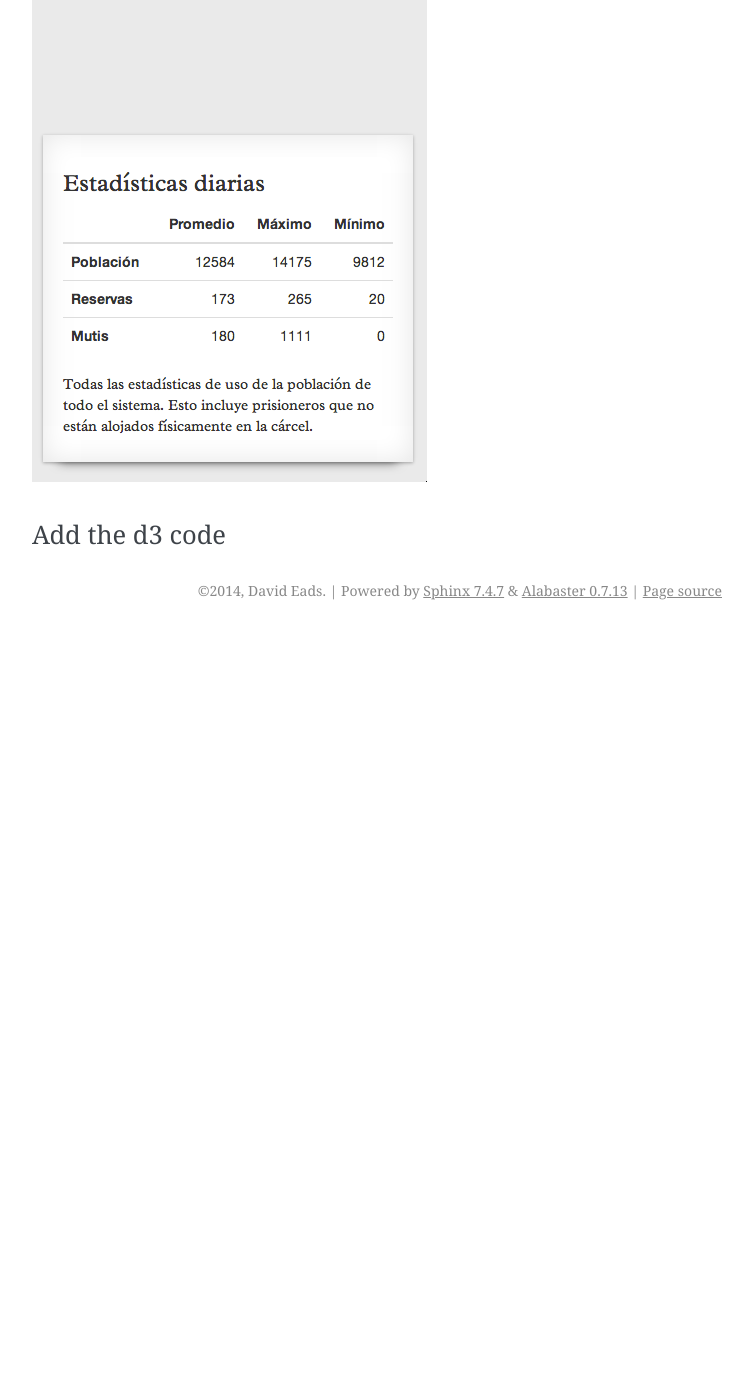
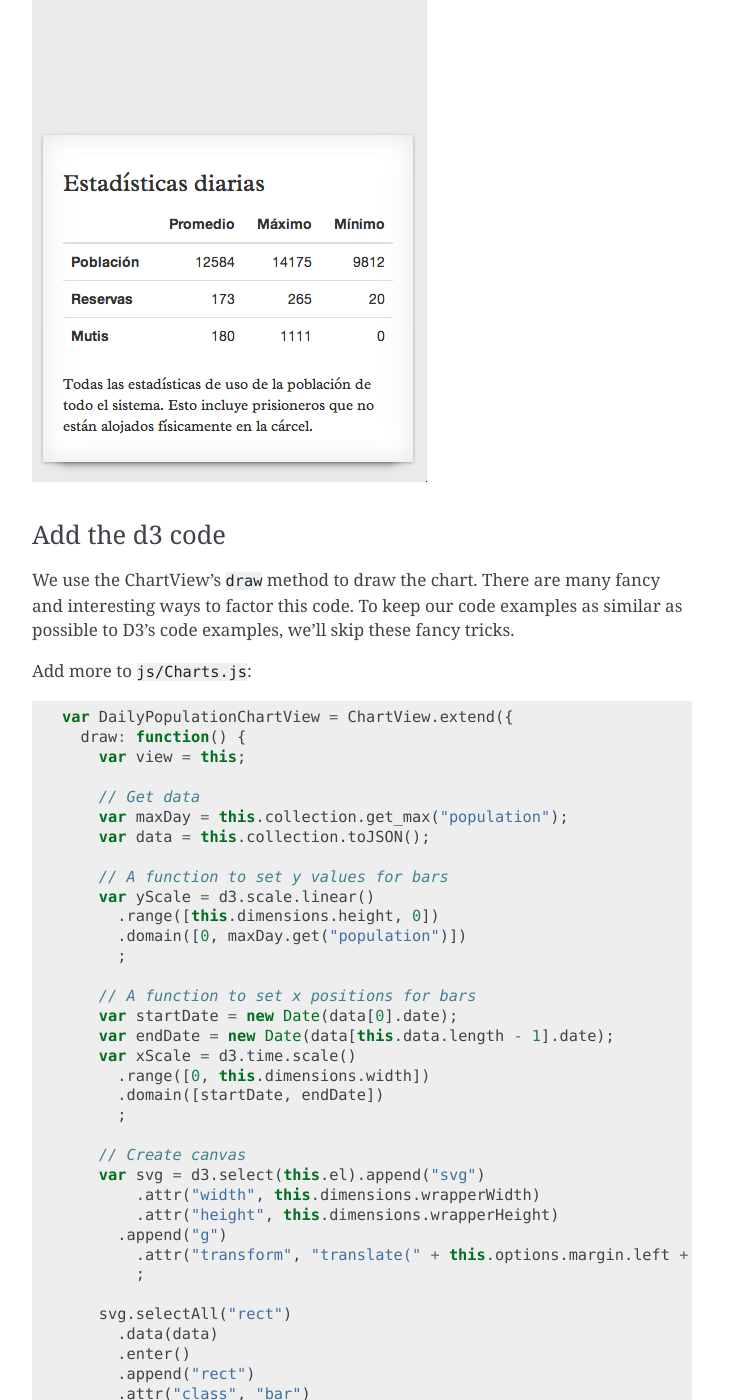
Before and after one commit to sc3/simple-news-apps, a Sphinx documentation site: the page built from docs/index.rst, in a window 1280 px wide and 1400 px high, scrolled down 29639 px. Shown: the whole window, without its empty margins (388-1141 px from the left). Built offline with Sphinx 7.4.7, drawn with Linux system fonts in a browser that asks for light colours; before the commit the page ends 30269 px from its top, so only the background shows below that; some of the changed text lies outside the part shown.

Commit message:
corrections

```diff
--- a/docs/index.rst
+++ b/docs/index.rst
@@ -1383,3 +1383,65 @@ like this:
 
 Add the d3 code
 ---------------
+
+We use the ChartView's ``draw`` method to draw the chart. There are many fancy and interesting ways
+to factor this code. To keep our code examples as similar as possible to D3's code examples, we'll
+skip these fancy tricks.
+
+Add more to ``js/Charts.js``:
+
+.. code-block:: javascript
+
+    var DailyPopulationChartView = ChartView.extend({
+      draw: function() {
+        var view = this;
+
+        // Get data
+        var maxDay = this.collection.get_max("population");
+        var data = this.collection.toJSON();
+
+        // A function to set y values for bars
+        var yScale = d3.scale.linear()
+          .range([this.dimensions.height, 0])
+          .domain([0, maxDay.get("population")])
+          ;
+
+        // A function to set x positions for bars
+        var startDate = new Date(data[0].date);
+        var endDate = new Date(data[this.data.length - 1].date);
+        var xScale = d3.time.scale()
+          .range([0, this.dimensions.width])
+          .domain([startDate, endDate])
+          ;
+
+        // Create canvas
+        var svg = d3.select(this.el).append("svg")
+            .attr("width", this.dimensions.wrapperWidth)
+            .attr("height", this.dimensions.wrapperHeight)
+          .append("g")
+            .attr("transform", "translate(" + this.options.margin.left + "," + this.options.margin.top + ")")
+            ;
+
+        svg.selectAll("rect")
+          .data(data)
+          .enter()
+          .append("rect")
+          .attr("class", "bar")
+          .attr("x", function(d, i) {
+            var date = new Date(d.date);
+            return xScale(date);
+          })
+          .attr("y", function(d) {
+            return yScale(d.population);
+          })
+          .attr("width", function(d) {
+            return view.dimensions.width / data.length;
+          })
+          .attr("height", function(d) {
+            return view.dimensions.height - yScale(d.population);
+          })
+          ;
+
+        return this;
+      },
+    });
```
Also changed, not shown: other parts of docs/index.rst (+1 -1 lines).
